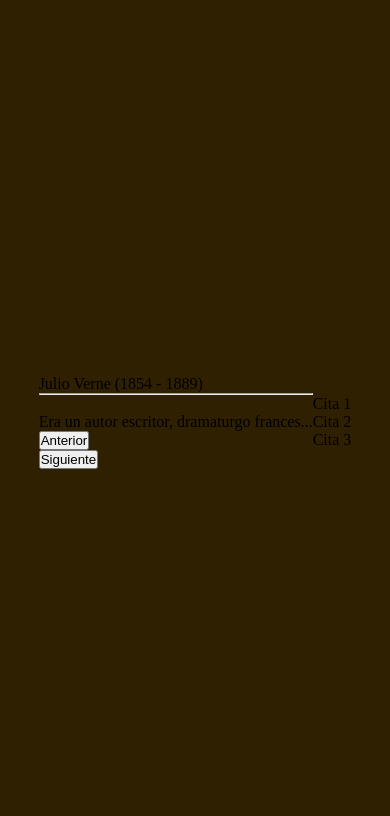
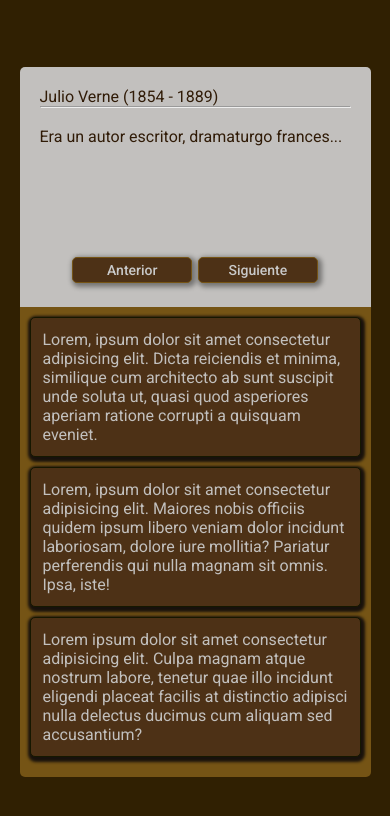
Before and after one commit to Juan17Informatico/random-quotes-generator, a website built with Vite: page index.html in a window 390 px wide. Built offline with nearby package versions, Linux system fonts and the light colour scheme.

Commit message:
En proceso de la creación del diseño responsive de la aplicación. Version mobile - en proceso

```diff
--- a/index.html
+++ b/index.html
@@ -1,74 +1,74 @@
-<!doctype html>
+<!DOCTYPE html>
 <html lang="en">
-
     <head>
         <meta charset="UTF-8" />
         <meta name="viewport" content="width=device-width, initial-scale=1.0" />
         <title>Random Quote Generator</title>
-  <link rel="stylesheet" href="/src/css/app.css">
+        <link rel="stylesheet" href="/src/css/app.css" />
         <!--Font family-->
-  <link rel="preconnect" href="https://fonts.googleapis.com">
-  <link rel="preconnect" href="https://fonts.gstatic.com" crossorigin>
-  <link href="https://fonts.googleapis.com/css2?family=Roboto:ital,wght@0,100;0,300;0,400;0,500;0,700;0,900;1,100;1,300;1,400;1,500;1,700;1,900&display=swap" rel="stylesheet">
+        <link rel="preconnect" href="https://fonts.googleapis.com" />
+        <link rel="preconnect" href="https://fonts.gstatic.com" crossorigin />
+        <link
+            href="https://fonts.googleapis.com/css2?family=Roboto:ital,wght@0,100;0,300;0,400;0,500;0,700;0,900;1,100;1,300;1,400;1,500;1,700;1,900&display=swap"
+            rel="stylesheet"
+        />
     </head>
 
     <body>
-
         <div id="app">
-
             <main class="main">
-
                 <section class="container">
-        <section class="container-sn">
+                    <section class="container-sn sn-1">
                         <div class="author-container">
                             <div class="author-name-container">
                                 <p>Julio Verne (1854 - 1889)</p>
-              <hr>
+                                <hr />
                             </div>
-            <br>
+                            <br />
                             <div class="description-container">
                                 <p>Era un autor escritor, dramaturgo frances...</p>
                             </div>
                         </div>
                         <div class="btn-container">
                             <div class="btn-former-container">
-              <button>Anterior</button>
+                                <button class="btn-styles">Anterior</button>
                             </div>
                             <div class="btn-follow-container">
-              <button>Siguiente</button>
+                                <button class="btn-styles">Siguiente</button>
                             </div>
                         </div>
                     </section>
-        <section class="container-sn">
+                    <section class="container-sn sn-2">
                         <div class="quotes-container">
                             <div class="quote-desc-container">
-
                                 <p>
-                Cita 1
+                                    Lorem, ipsum dolor sit amet consectetur adipisicing elit. Dicta
+                                    reiciendis et minima, similique cum architecto ab sunt suscipit
+                                    unde soluta ut, quasi quod asperiores aperiam ratione corrupti a
+                                    quisquam eveniet.
                                 </p>
-
                             </div>
                             <div class="quote-desc-container">
-
                                 <p>
-                Cita 2
+                                    Lorem, ipsum dolor sit amet consectetur adipisicing elit.
+                                    Maiores nobis officiis quidem ipsum libero veniam dolor incidunt
+                                    laboriosam, dolore iure mollitia? Pariatur perferendis qui nulla
+                                    magnam sit omnis. Ipsa, iste!
                                 </p>
-
                             </div>
                             <div class="quote-desc-container">
-
                                 <p>
-                Cita 3
+                                    Lorem ipsum dolor sit amet consectetur adipisicing elit. Culpa
+                                    magnam atque nostrum labore, tenetur quae illo incidunt eligendi
+                                    placeat facilis at distinctio adipisci nulla delectus ducimus
+                                    cum aliquam sed accusantium?
                                 </p>
-
                             </div>
                         </div>
                     </section>
                 </section>
-
             </main>
         </div>
         <script type="module" src="/src/index.js"></script>
     </body>
-
 </html>
--- a/src/css/app.css
+++ b/src/css/app.css
@@ -1,4 +1,5 @@
-@import url("./mobile/main.css");
+@import url("./mobile/responsive.css");
+@import url("./buttons.css");
 
 :root{
     /*Paleta de colores*/
@@ -17,21 +18,32 @@
     padding: 0;
     margin: 0;
     box-sizing: border-box;
+    font-family: var(--font-family-p);
+}
+
+#app{
+    background-color: var(--background-color-primary);
 }
 
 .main{
     display: flex;
-    background-color: var(--background-color-primary);
     width: 100vw;
-    height: 100vh;
+    min-height: 100vh;
     justify-content: center;
     align-items: center;
     flex-direction: row;
+    padding: 15px 0px;
 }
 
 .container{
     display: flex;
+    width: 100%;
+    height: 100%;
     justify-content: center;
     align-items: center;
-
+    flex-direction: column;
 }
+.container-sn:first-child{
+    color: var(--font-color-primary);
+    background-color: var(--background-color-secundary-1);
+}
--- /dev/null
+++ b/src/css/buttons.css
@@ -0,0 +1,20 @@
+
+
+.btn-styles{
+    font-size: 14px;
+    font-weight: 500;
+    padding: 4px;
+    border: 1px solid var(--border-container-primary);
+    border-radius: 5px;
+    background-color: var(--background-color-secundary-2);
+    color: var(--white);
+    box-shadow: 2px 2px 5px 2px rgba(0, 0, 0, 0.4);;
+}
+
+.btn-styles:hover{
+    background-color: var(--border-container-primary);
+}
+
+.btn-styles:focus{
+    background-color: var(--background-color-primary);
+}
--- /dev/null
+++ b/src/css/mobile/responsive.css
@@ -0,0 +1,64 @@
+@media (max-width: 768px){
+    /* First Container */
+    .sn-1{
+        display: flex;
+        width: 90%;
+        height: 240px;
+        border-radius: 5px 5px 0px 0px;
+        padding: 10px;
+        flex-direction: column;
+    }
+
+    .sn-1 > div:first-child{
+        width: 100%;
+        height: 75%;
+        padding: 10px;
+    }
+
+
+    /*Size buttons - container buttons*/
+
+    .btn-container{
+        display: flex;
+        width: 100%;
+        height: 25%;
+        justify-content: center;
+        align-items: center;
+    }
+
+    .btn-container > div:first-child{
+        text-align: end;
+    }
+
+    .btn-container > div{
+        width: 50%;
+        margin: 3px;
+    }
+
+    button{
+        width: 75%;
+    }
+
+    /** Second Container **/
+
+    .sn-2{
+        display: flex;
+        justify-content: center;
+        align-items: center;
+        padding: 10px;
+        width: 90%;
+        height: 50%;
+        border-radius: 0px 0px 5px 5px;
+        overflow: hidden;
+        background-color: var(--border-container-primary);
+    }
+    .sn-2 div > div{
+        padding: 12px;
+        margin-bottom: 10px;
+        border: 1px solid var(--black);
+        border-radius: 5px;
+        box-shadow: 1px 2px 3px 3px rgba(0,0,10,0.8);
+        background-color: var(--background-color-secundary-2);
+        color: var(--background-color-secundary-1);
+    }
+}
```
Also changed, not shown: src/css/mobile/main.css (deleted). Lines whose indentation alone changed are shown as unchanged.
